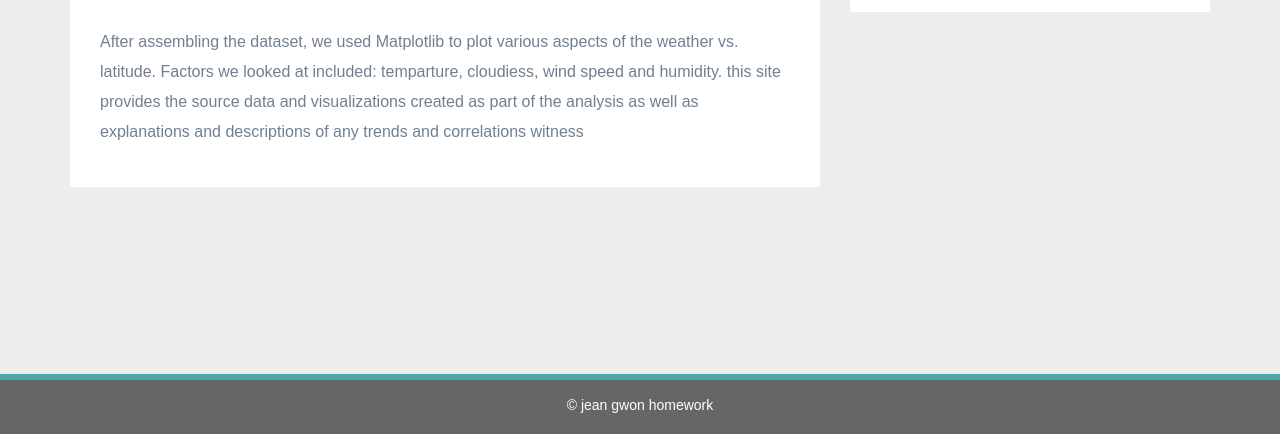
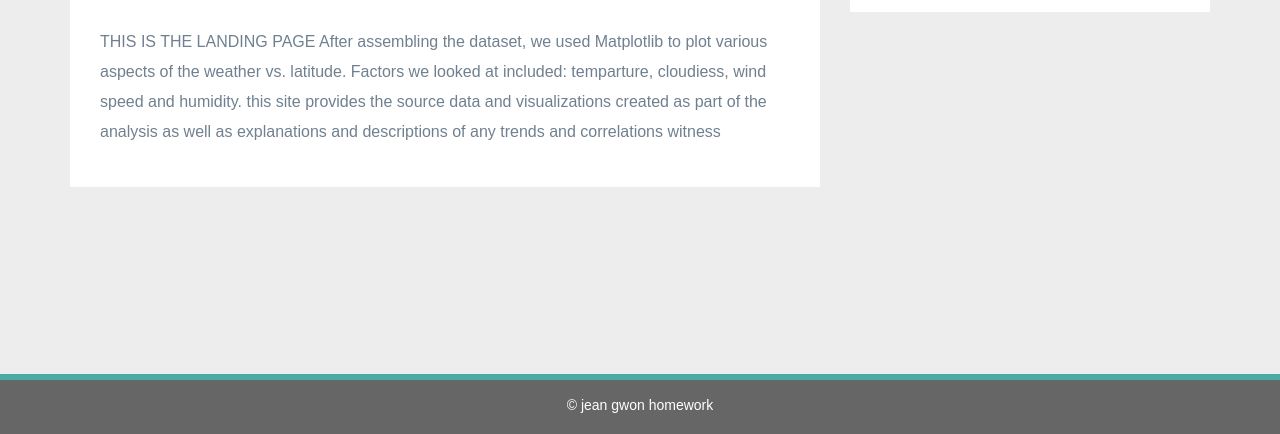
Before and after one commit to jjg118/Web-Design_Challenge, a plain HTML site: page index.html in a window 1280 px wide. Shown: the part 366-800 px from the top of the page. Drawn offline with nearby package versions, Linux system fonts and the light colour scheme; files that its build step writes are made by us from their sources.

Commit message:
Update index.html

```diff
--- a/index.html
+++ b/index.html
@@ -57,7 +57,7 @@
                 changes as you get closer to the equator. To accomplish this analysis
               we first pulled data from the OpenWeatherMap API
             to assemble a dataset on over 500 cities.  </p>
-            <p> After assembling the dataset, we used Matplotlib to plot various
+            <p> THIS IS THE LANDING PAGE After assembling the dataset, we used Matplotlib to plot various
               aspects of the weather vs. latitude. Factors we looked at included:
               temparture, cloudiess, wind speed and humidity.  this site provides the source
               data and visualizations created as part of the analysis as well as explanations and
```
